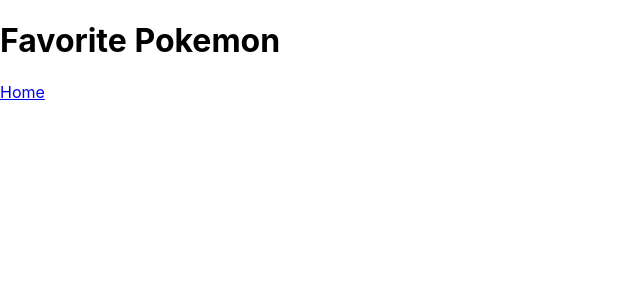
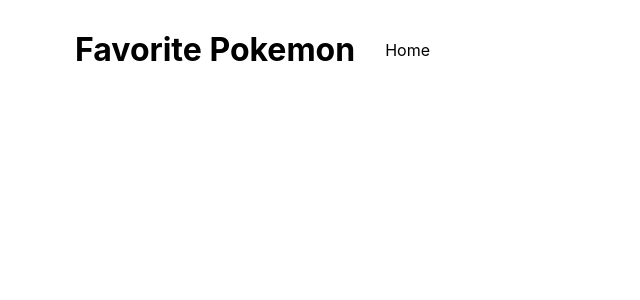
Before and after one commit to thomasgilmore/Pokemon-Index, a React (Create React App) app: page /favoritepokemon in a window 1280 px wide. Shown: the top 300 px of the page, without its empty margins (0-640 px from the left). Built offline with nearby package versions, Linux system fonts and the light colour scheme.

Commit message:
working on favorite pokemon page

```diff
--- /dev/null
+++ b/src/Components/FavoritePokemon.css
@@ -0,0 +1,17 @@
+.favorite-pokemon-container__header {
+  display: flex;
+  align-items: center;
+  justify-content: flex-start;
+  align-content: center;
+  margin: 30px 75px 0 75px;
+}
+
+.favorite-pokemon__header-title {
+  margin: 0 5px 0 0;
+}
+
+.favorite-pokemon__header-home-link {
+  margin: 0 0 0 25px;
+  color: #000;
+  text-decoration: none;
+}
--- a/src/Components/FavoritePokemon.js
+++ b/src/Components/FavoritePokemon.js
@@ -1,12 +1,15 @@
 import React from 'react';
+import './FavoritePokemon.css';
 import { Link } from 'react-router-dom';
 import PokemonCard from './PokemonCard';
 
 export default function FavoritePokemon({ favoritePokemonCards, handlePokemonCardChange, handlePokemonCardSave }) {
   return (
-    <div>
-      <h1 className=''>Favorite Pokemon</h1>
-      <Link to='/'>Home</Link>
+    <div className='favorite-pokemon-container'>
+      <header className='favorite-pokemon-container__header'>
+        <h1 className='favorite-pokemon__header-title'>Favorite Pokemon</h1>
+        <Link to='/' className='favorite-pokemon__header-home-link'>Home</Link>
+      </header>
       <div className='cardList'>
           {favoritePokemonCards.length > 0 ? favoritePokemonCards.map((card) => {
             return (<PokemonCard img={card.images.small} name={card.name} cardId={card.id} key={card.id} handlePokemonCardChange={handlePokemonCardChange} handlePokemonCardSave={handlePokemonCardSave} />)
```
